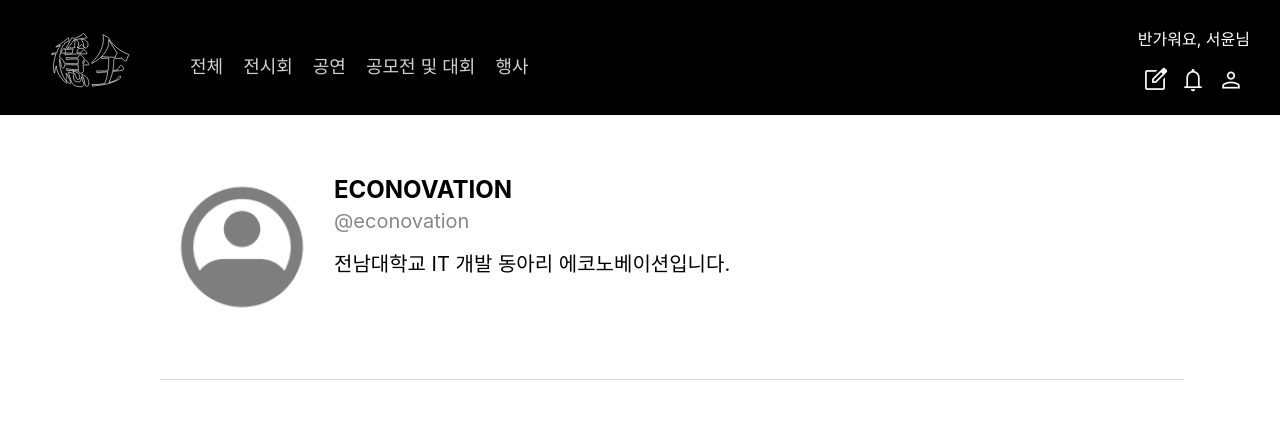
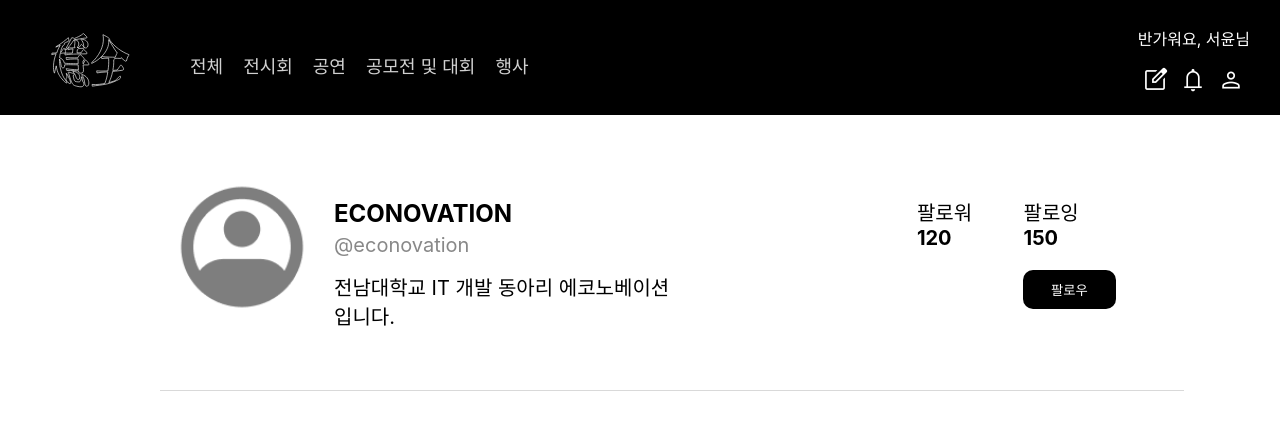
Before and after one commit to JNU-econovation/TeamPonyo-FE, a React (Create React App) app: page /mypageGroup in a window 1280 px wide. Shown: the top 440 px of the page. Built offline with nearby package versions, Linux system fonts and the light colour scheme.

Commit message:
design: 팔로우 컴포넌트 css 수정

```diff
--- a/package.json
+++ b/package.json
@@ -6,6 +6,7 @@
     "@testing-library/jest-dom": "^5.17.0",
     "@testing-library/react": "^13.4.0",
     "@testing-library/user-event": "^13.5.0",
+    "axios": "^1.7.2",
     "react": "^18.2.0",
     "react-datepicker": "^7.2.0",
     "react-dom": "^18.2.0",
--- /dev/null
+++ b/src/components/Follow.css
@@ -0,0 +1,34 @@
+.follow-details {
+    display: flex;
+    flex-direction: column;
+    align-items: center;
+    margin: 0 10rem 0 10rem;
+  }
+
+  .follow-info {
+    display: flex;
+    justify-content: space-between;
+    width: 100%;
+    margin-bottom: 10px;
+  }
+
+  .follow-info > div {
+    margin: 0 10px;
+    font-size: 1.25rem;
+  }
+
+  .follow-button {
+    margin-top: 10px;
+    margin-right: -7rem;
+    width: 7em;
+    padding: 10px 20px;
+    background-color: #000000;
+    color: white;
+    border: none;
+    border-radius: 0.625rem;
+    cursor: pointer;
+  }
+
+  .follow-button:hover {
+    background-color: #999999;
+  }
--- a/src/components/Follow.js
+++ b/src/components/Follow.js
@@ -0,0 +1,20 @@
+import React from "react";
+import './Follow.css'
+
+const Follow = ({FollowerNumber, FollowingNumber}) => {
+    return (
+        <div className="follow-details">
+            <div className="follow-info">
+                <div className="FollowerNumber">
+                    팔로워 <strong>{FollowerNumber}</strong>
+                </div>
+                <div className="FollowingNumber">
+                    팔로잉 <strong>{FollowingNumber}</strong>
+                </div>
+        </div>
+        <button className="follow-button">팔로우</button>
+        </div>
+    );
+}
+
+export default Follow;
--- a/src/components/Profile.css
+++ b/src/components/Profile.css
@@ -19,6 +19,7 @@
 .profile-details {
   display: flex;
   flex-direction: column;
+  margin-top: 1.5rem;
 }
 
 .nickname {
--- a/src/components/Profile.js
+++ b/src/components/Profile.js
@@ -1,5 +1,5 @@
 import React from 'react';
-import './Profile.css'; // 스타일을 추가할 수 있도록 CSS 파일을 불러옵니다.
+import './Profile.css';
 
 const Profile = ({ profileImage, nickname, Id, introduction }) => {
   const defaultImage = process.env.PUBLIC_URL + '/defaultProfile.png';
--- /dev/null
+++ b/src/design/MyPage.css
@@ -0,0 +1,6 @@
+.profile-container {
+    display: flex;
+    justify-content: space-between;
+    align-items: center;
+    margin: 0px;
+  }
--- a/src/pages/Join.js
+++ b/src/pages/Join.js
@@ -6,7 +6,7 @@ import './Join.css';
 function Join() {
   const [form, setForm] = useState({
     nickname: '',
-    username: '',
+    id: '',
     password: '',
     confirmPassword: '',
     email: '',
@@ -24,8 +24,8 @@ function Join() {
   const validate = () => {
     let newErrors = {};
 
-    if (!form.username.match(/^[a-zA-Z0-9]{1,10}$/)) {
-      newErrors.username = '아이디는 영어와 숫자로 10자리 이하여야 합니다.';
+    if (!form.id.match(/^[a-zA-Z0-9]{1,10}$/)) {
+      newErrors.id = '아이디는 영어와 숫자로 10자리 이하여야 합니다.';
     }
 
     if (!form.password.match(/^(?=.*[a-zA-Z])(?=.*[0-9])(?=.*[^a-zA-Z0-9]).{8,20}$/)) {
@@ -58,8 +58,8 @@ function Join() {
         </div>
         <div>
           <label>아이디</label>
-          <input type="text" name="username" value={form.username} onChange={handleChange} required />
-          {errors.username && <p className="error">{errors.username}</p>}
+          <input type="text" name="id" value={form.id} onChange={handleChange} required />
+          {errors.id && <p className="error">{errors.id}</p>}
         </div>
         <div>
           <label>비밀번호</label>
--- a/src/pages/MyPageGroup.js
+++ b/src/pages/MyPageGroup.js
@@ -2,17 +2,24 @@ import React from 'react'
 import Profile from '../components/Profile'
 import GridList from '../components/GridList'
 import '../design/MyPageGrid.css'
+import Follow from '../components/Follow'
 import HorizonLine from '../components/HorizonLine'
-
+import '../design/MyPage.css'
 const MyPageGroup = () => {
   return (
 
       <div>
+        <div className='profile-container'>
       <Profile
               profileImage={null}
               nickname="ECONOVATION"
               Id="econovation"
               introduction="전남대학교 IT 개발 동아리 에코노베이션입니다."/>
+        <Follow
+          FollowerNumber={120} // 팔로워 수
+          FollowingNumber={150} // 팔로잉 수
+        />
+        </div>
       <HorizonLine/>
         <div className='MyPageContainer'>
           <GridList />
```
Also changed, not shown: 1 other file (tests, documents, lock files or other folders).
